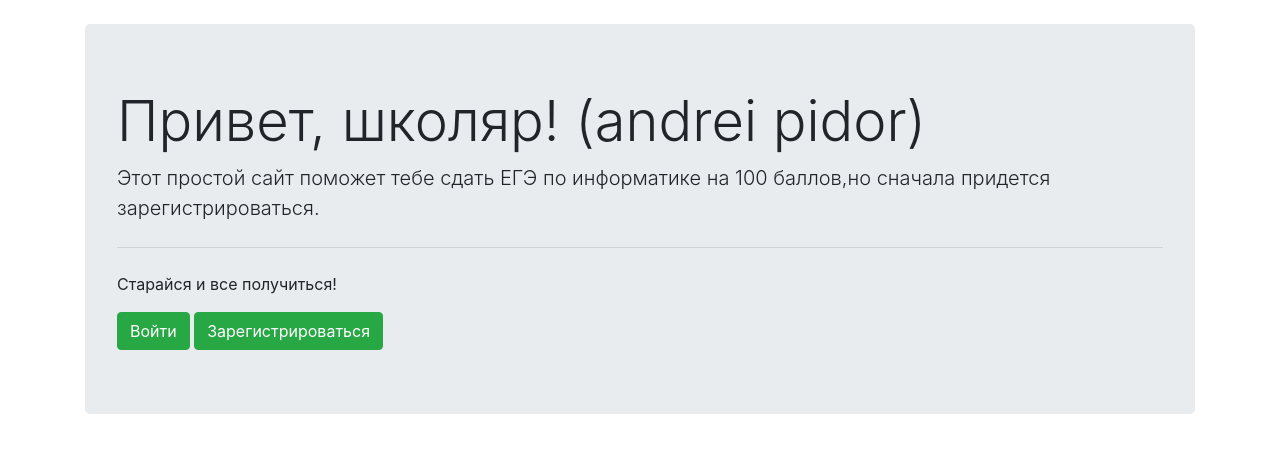
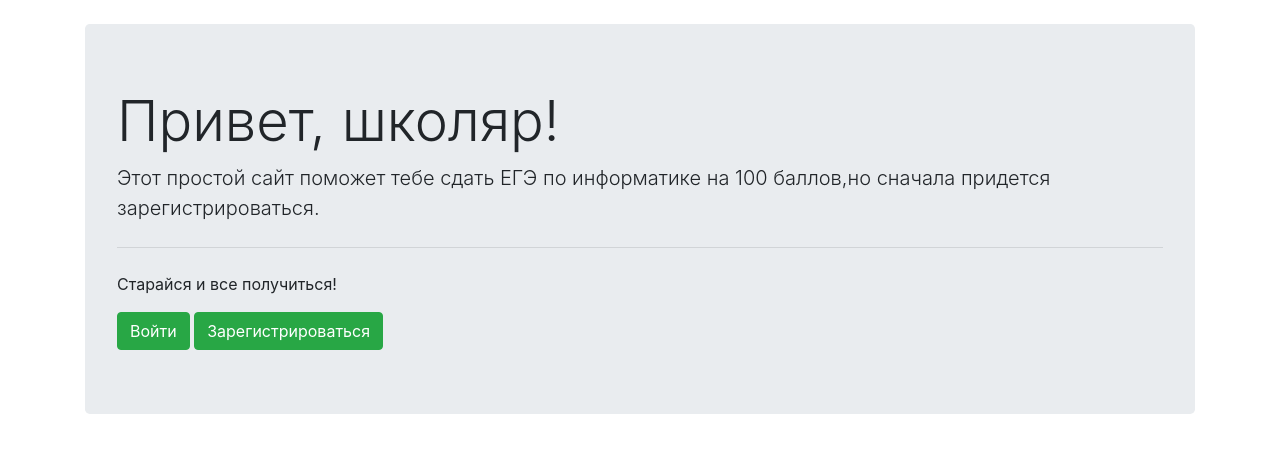
Before and after one commit to AmayFox/egeinf, a Flask app: page / in a window 1280 px wide. Shown: the part 74-528 px from the top of the page. Run offline with Flask 2, Linux system fonts and the light colour scheme; some libraries are stand-ins or nearby versions.

Commit message:
Update index.html

```diff
--- a/web/templates/index.html
+++ b/web/templates/index.html
@@ -20,7 +20,7 @@
         </div>
     {% else %}
         <div class="jumbotron">
-            <h1 class="display-4"> Привет, школяр! (andrei pidor)</h1>
+            <h1 class="display-4"> Привет, школяр!</h1>
             <p class="lead">
                 Этот простой сайт поможет тебе сдать ЕГЭ по информатике на 100 баллов,но сначала придется зарегистрироваться.
             </p>
```
